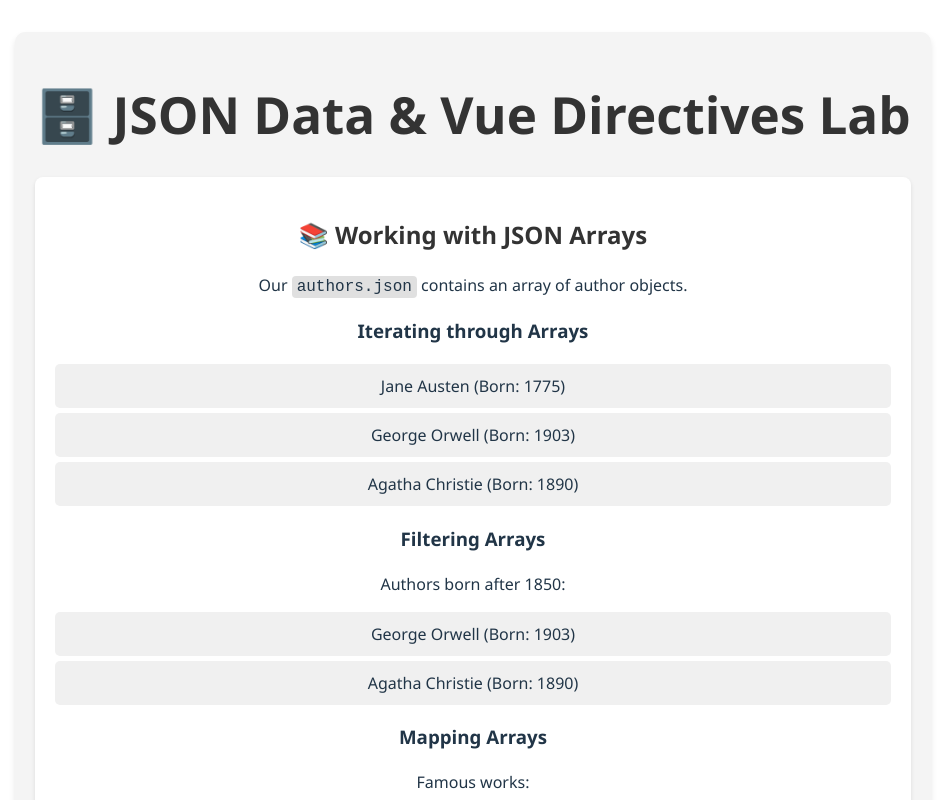
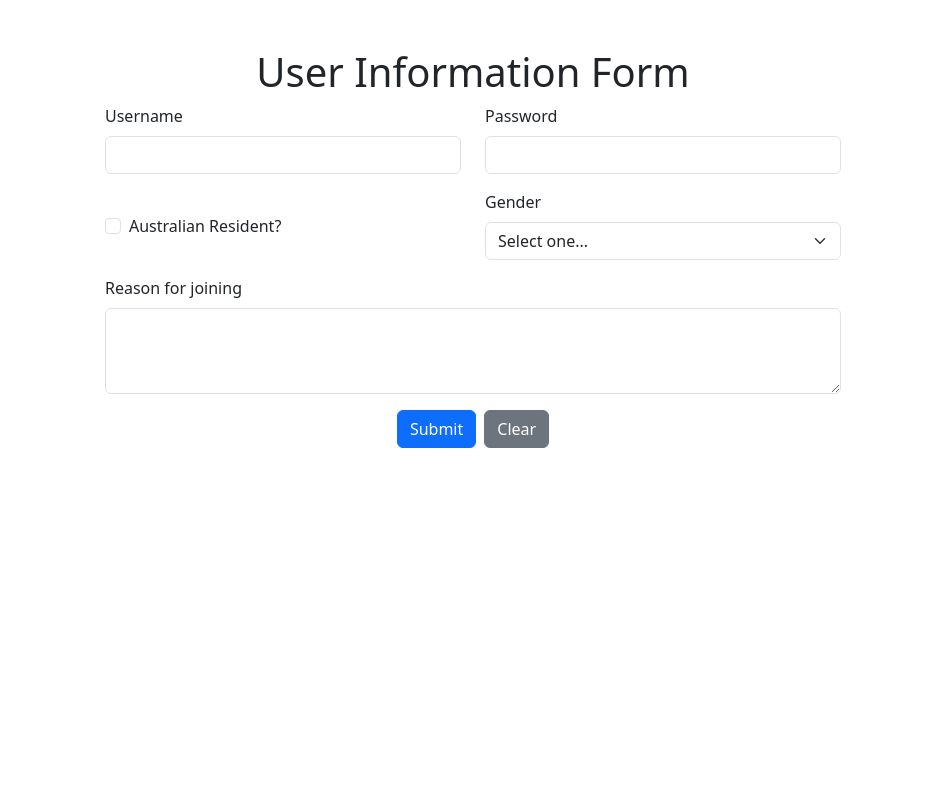
Before and after one commit to dawsonlulucoco/hwang-library, a Vue app: page / in a window 1280 px wide. Shown: the top 800 px of the page, without its empty margins (167-1112 px from the left). Built offline with nearby package versions, Linux system fonts and the light colour scheme.

Commit message:
Add form component with styling and submission logic

```diff
--- a/package.json
+++ b/package.json
@@ -9,6 +9,7 @@
     "preview": "vite preview"
   },
   "dependencies": {
+    "bootstrap": "^5.3.7",
     "vue": "^3.5.17"
   },
   "devDependencies": {
--- a/src/App.vue
+++ b/src/App.vue
@@ -1,9 +1,13 @@
 <script setup>
 import JSONLab from './components/JSON.vue'
+import Form from './components/Form.vue'
 </script>
 
 <template>
-  <JSONLab />
+  <header>
+    <Form />
+  </header>
+  <!--JSONLab /> -->
 </template>
 
 <style scoped>
--- /dev/null
+++ b/src/components/Form.vue
@@ -0,0 +1,137 @@
+<template>
+  <div class="container mt-5">
+    <div class="row">
+      <div class="col-md-8 offset-md-2">
+        <h1 class="text-center">User Information Form</h1>
+
+        <form @submit.prevent="submitForm">
+          <div class="row mb-3">
+            <div class="col-md-6">
+              <label for="username" class="form-label">Username</label>
+              <input type="text" class="form-control" id="username" v-model="formData.username" />
+            </div>
+
+            <div class="col-md-6">
+              <label for="password" class="form-label">Password</label>
+              <input
+                type="password"
+                class="form-control"
+                id="password"
+                v-model="formData.password"
+              />
+            </div>
+          </div>
+
+          <div class="row mb-3">
+            <div class="col-md-6">
+              <div class="form-check mt-4">
+                <input
+                  type="checkbox"
+                  class="form-check-input"
+                  id="isAustralian"
+                  v-model="formData.isAustralian"
+                />
+                <label class="form-check-label" for="isAustralian">Australian Resident?</label>
+              </div>
+            </div>
+
+            <div class="col-md-6">
+              <label for="gender" class="form-label">Gender</label>
+              <select class="form-select" id="gender" v-model="formData.gender">
+                <option disabled value="">Select one...</option>
+                <option value="male">Male</option>
+                <option value="female">Female</option>
+                <option value="other">Other</option>
+              </select>
+            </div>
+          </div>
+
+          <div class="mb-3">
+            <label for="reason" class="form-label">Reason for joining</label>
+            <textarea
+              class="form-control"
+              id="reason"
+              rows="3"
+              v-model="formData.reason"
+            ></textarea>
+          </div>
+
+          <div class="text-center">
+            <button type="submit" class="btn btn-primary me-2">Submit</button>
+            <button type="button" class="btn btn-secondary" @click="clearForm">Clear</button>
+          </div>
+        </form>
+
+        <!-- Submitted cards -->
+        <div class="row mt-5" v-if="submittedCards.length">
+          <div class="d-flex flex-wrap justify-content-start">
+            <div
+              v-for="(card, index) in submittedCards"
+              :key="index"
+              class="card m-2"
+              style="width: 18rem"
+            >
+              <div class="card-header">User Information</div>
+              <ul class="list-group list-group-flush">
+                <li class="list-group-item">Username: {{ card.username }}</li>
+                <li class="list-group-item">Password: {{ card.password }}</li>
+                <li class="list-group-item">
+                  Australian Resident: {{ card.isAustralian ? 'Yes' : 'No' }}
+                </li>
+                <li class="list-group-item">Gender: {{ card.gender }}</li>
+                <li class="list-group-item">Reason: {{ card.reason }}</li>
+              </ul>
+            </div>
+          </div>
+        </div>
+        <!-- /Submitted cards -->
+      </div>
+    </div>
+  </div>
+</template>
+
+<script setup>
+import { ref } from 'vue'
+
+const formData = ref({
+  username: '',
+  password: '',
+  isAustralian: false,
+  reason: '',
+  gender: '',
+})
+
+const submittedCards = ref([])
+
+const submitForm = () => {
+  submittedCards.value.push({ ...formData.value })
+  clearForm()
+}
+
+const clearForm = () => {
+  formData.value = {
+    username: '',
+    password: '',
+    isAustralian: false,
+    reason: '',
+    gender: '',
+  }
+}
+</script>
+
+<style scoped>
+.card {
+  border: 1px solid #ccc;
+  border-radius: 10px;
+  box-shadow: 0 2px 4px rgba(0, 0, 0, 0.1);
+}
+.card-header {
+  background-color: #275fda;
+  color: white;
+  padding: 10px;
+  border-radius: 10px 10px 0 0;
+}
+.list-group-item {
+  padding: 10px;
+}
+</style>
--- a/src/main.js
+++ b/src/main.js
@@ -1,5 +1,6 @@
 import { createApp } from 'vue'
-import './style.css'
+//import './style.css'
 import App from './App.vue'
+import 'bootstrap/dist/css/bootstrap.min.css'
 
 createApp(App).mount('#app')
--- a/src/style.css
+++ b/src/style.css
@@ -81,3 +81,30 @@
 .highlight {
   background-color: #42b883;
 }
+
+/* Tag selectors */
+h1 {
+  text-align: center;
+  margin-top: 20px;
+  text-shadow: 4px 4px 8px rgba(0, 0, 0, 0.5);
+}
+
+/* Class selectors */
+.form {
+  text-align: center;
+  margin-top: 50px;
+}
+
+/* ID selectors */
+#username:focus,
+#password:focus,
+#isAustralian:focus,
+#reason:focus {
+  border-color: #ff6347; /* More obvious border color change (Tomato) */
+  background-color: #ffebe8; /* Light background color change */
+}
+
+/* Attribute selectors */
+select[id='gender'] {
+  background-color: #d3d3d3; /* Default background color set to gray */
+}
```
Also changed, not shown: src/assets/base.css (+5 -18 lines), 1 other file (tests, documents, lock files or other folders).
